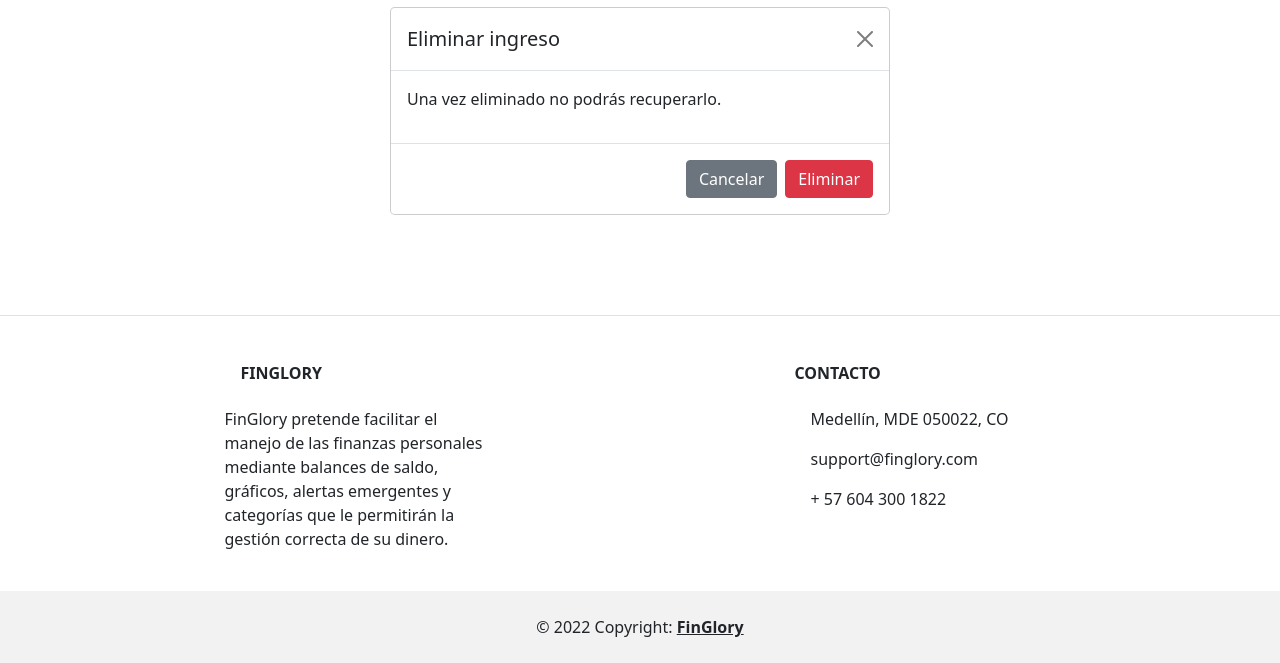
After one commit to Drew138/finglory, a Django app: page /ingresos/ in a window 1280 px wide. The commit adds this page. Shown: the part 353-1016 px from the top of the page. Run offline with Django 3.2, Linux system fonts and the light colour scheme.

Commit message:
cambios recientes

```diff
--- a/FinGlory/FinGlory/urls.py
+++ b/FinGlory/FinGlory/urls.py
@@ -16,7 +16,12 @@ Including another URLconf
 from django.contrib import admin
 from django.urls import path
 from app import views as appViews
+from django.conf import settings
+from django.conf.urls.static import static
+
 urlpatterns = [
     path('admin/', admin.site.urls),
-    path('', appViews.home)
-]
+    path('', appViews.home),
+    path('ingresos/', appViews.eliminar_ingresos),
+    path('gastos/', appViews.eliminar_gastos),
+] + static(settings.STATIC_URL, document_root=settings.STATIC_ROOT)
--- /dev/null
+++ b/FinGlory/app/templates/eliminar_ingresos/eliminar_ingreso.html
@@ -0,0 +1,20 @@
+{% extends "home.html" %}
+{% block content %}
+<div class="eliminar_ingreso" tabindex="-1">
+  <div class="modal-dialog">
+    <div class="modal-content">
+      <div class="modal-header">
+        <h5 class="modal-title">Eliminar ingreso</h5>
+        <button type="button" class="btn-close" data-bs-dismiss="modal" aria-label="Close"></button>
+      </div>
+      <div class="modal-body">
+        <p>Una vez eliminado no podrás recuperarlo.</p>
+      </div>
+      <div class="modal-footer">
+        <button type="button" class="btn btn-secondary" data-bs-dismiss="modal">Cancelar</button>
+        <button type="button" class="btn btn-danger">Eliminar</button>
+      </div>
+    </div>
+  </div>
+</div>
+{% endblock content %}
--- a/FinGlory/app/templates/home.html
+++ b/FinGlory/app/templates/home.html
@@ -1,24 +1,30 @@
+{% load static %}
 <!DOCTYPE html>
 <html lang="en">
   <head>
-    <meta charset="UTF-8">
-    <meta http-equiv="X-UA-Compatible" content="IE=edge">
-    <meta name="viewport" content="width=device-width, initial-scale=1.0">
-    <link href="https://cdn.jsdelivr.net/npm/bootstrap@5.0.2/dist/css/bootstrap.min.css" rel="stylesheet" integrity="sha384-EVSTQN3/azprG1Anm3QDgpJLIm9Nao0Yz1ztcQTwFspd3yD65VohhpuuCOmLASjC" crossorigin="anonymous">
+    <meta charset="UTF-8" />
+    <meta http-equiv="X-UA-Compatible" content="IE=edge" />
+    <meta name="viewport" content="width=device-width, initial-scale=1.0" />
+    <link
+      href="https://cdn.jsdelivr.net/npm/bootstrap@5.0.2/dist/css/bootstrap.min.css"
+      rel="stylesheet"
+      integrity="sha384-EVSTQN3/azprG1Anm3QDgpJLIm9Nao0Yz1ztcQTwFspd3yD65VohhpuuCOmLASjC"
+      crossorigin="anonymous"
+      />
       <title>FinGlory</title>
     </head>
     <body>
       <div class="navbar">
         <nav class="navbar navbar-expand-lg navbar-light bg-light">
           <div class="container-fluid">
-              <a class="navbar-brand" href="#">Navbar</a>
-              <button class="navbar-toggler" type="button" data-bs-toggle="collapse" data-bs-target="#navbarNav" aria-controls="navbarNav" aria-expanded="false" aria-label="Toggle navigation">
-                <span class="navbar-toggler-icon"></span>
-              </button>
+          <img src="{% static 'images/logo.jpg' %}" alt="Logo">
           <div class="collapse navbar-collapse" id="navbarNav">
+          {% if user != None %}
           <ul class="navbar-nav">
             <li class="nav-item">
-                    <a class="nav-link active" aria-current="page" href="#">INICIO</a>
+                <a class="nav-link active" aria-current="page" href="#"
+                  >INICIO</a
+                >
               </li>
               <li class="nav-item">
                 <a class="nav-link" href="#">GASTOS</a>
@@ -27,12 +33,101 @@
                 <a class="nav-link" href="#">INGRESOS</a>
               </li>
               <li class="nav-item">
-                    <a class="nav-link disabled" href="#" tabindex="-1" aria-disabled="true">SALDO</a>
+                <a
+                class="nav-link disabled"
+                href="#"
+                  tabindex="-1"
+                  aria-disabled="true"
+                  >SALDO</a
+                >
               </li>
             </ul>
+            {% endif %}
           </div>
         </div>
       </nav>
     </div>
+
+    {% block content %}
+    {% endblock content %}
+    <!-- Footer -->
+
+    <!-- Section: Social media -->
+    <section
+      class="d-flex justify-content-center justify-content-lg-between p-4 border-bottom"
+    >
+
+      <!-- Right -->
+      <div>
+        <a href="" class="me-4 text-reset">
+          <i class="fab fa-facebook-f"></i>
+        </a>
+        <a href="" class="me-4 text-reset">
+          <i class="fab fa-twitter"></i>
+        </a>
+        <a href="" class="me-4 text-reset">
+          <i class="fab fa-google"></i>
+        </a>
+        <a href="" class="me-4 text-reset">
+          <i class="fab fa-instagram"></i>
+        </a>
+        <a href="" class="me-4 text-reset">
+          <i class="fab fa-linkedin"></i>
+        </a>
+        <a href="" class="me-4 text-reset">
+          <i class="fab fa-github"></i>
+        </a>
+      </div>
+      <!-- Right -->
+    </section>
+    <!-- Section: Social media -->
+
+    <!-- Section: Links  -->
+    <section class="">
+      <div class="container text-center text-md-start mt-5">
+        <!-- Grid row -->
+        <div class="row mt-3">
+          <!-- Grid column -->
+          <div class="col-md-3 col-lg-4 col-xl-3 mx-auto mb-4">
+            <!-- Content -->
+            <h6 class="text-uppercase fw-bold mb-4">
+              <i class="fas fa-gem me-3"></i>FinGlory
+            </h6>
+            <p>
+              FinGlory pretende facilitar el manejo de las finanzas personales mediante balances de saldo,
+              gráficos, alertas emergentes y categorías que le permitirán la gestión correcta de su dinero.
+            </p>
+          </div>
+
+          <!-- Grid column -->
+          <div class="col-md-4 col-lg-3 col-xl-3 mx-auto mb-md-0 mb-4">
+            <!-- Links -->
+            <h6 class="text-uppercase fw-bold mb-4">
+              Contacto
+            </h6>
+            <p><i class="fas fa-home me-3"></i> Medellín, MDE 050022, CO</p>
+            <p>
+              <i class="fas fa-envelope me-3"></i>
+              support@finglory.com
+            </p>
+            <p><i class="fas fa-phone me-3"></i> + 57 604 300 1822</p>
+          </div>
+          <!-- Grid column -->
+        </div>
+        <!-- Grid row -->
+      </div>
+    </section>
+    <!-- Section: Links  -->
+
+    <!-- Copyright -->
+    <div class="text-center p-4" style="background-color: rgba(0, 0, 0, 0.05);">
+      © 2022 Copyright:
+      <a class="text-reset fw-bold" href="https://localhost:8000/">FinGlory</a>
+    </div>
+    <!-- Copyright -->
+  </footer>
+  <!-- Footer -->
+
+
   </body>
 </html>
--- a/FinGlory/app/views.py
+++ b/FinGlory/app/views.py
@@ -1,6 +1,14 @@
 from django.shortcuts import render
 from django.http import HttpResponse
 
+#create your views here
+
 def home(request):
     return render(request, 'home.html')
-# Create your views here.
+
+
+def eliminar_ingresos(request):
+    return render(request, 'eliminar_ingresos/eliminar_ingreso.html')
+
+def eliminar_gastos(request):
+    return render(request, 'eliminar_gastos/eliminar_gastos.html')
--- a/docker-compose.yml
+++ b/docker-compose.yml
@@ -7,7 +7,7 @@ services:
     command: >
       bash -c "python3 manage.py collectstatic --noinput &&
               python3 manage.py migrate &&
-              python3 manage.py runserver 0.0.0.0:8000"
+              python3 manage.py runserver"
     environment:
       - STATIC_ROOT=/app/static
       - NAME=app-db
```
Also changed, not shown: FinGlory/app/templates/eliminar_egresos/eliminar_egreso.html (added, +20 -0 lines). Lines whose indentation alone changed are shown as unchanged.
